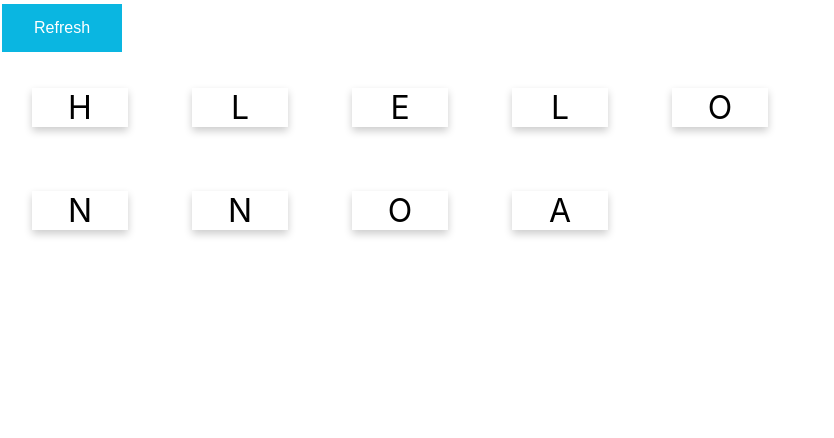
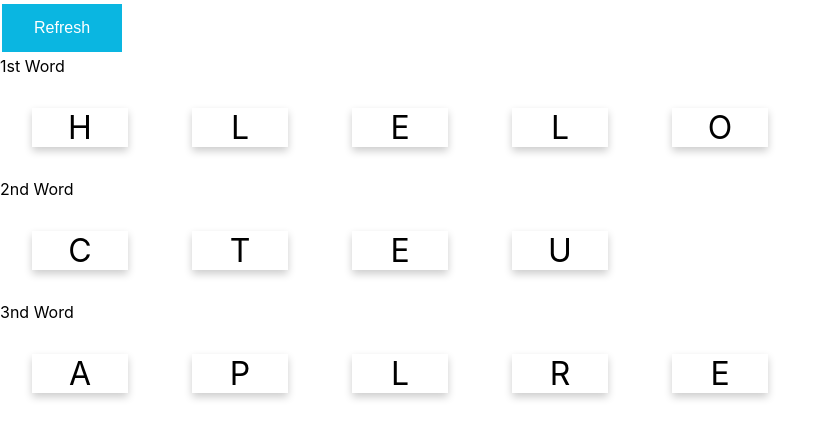
Before and after one commit to windywine7895123/6310110270_3SA03, a React (Create React App) app in the folder card-game/: page / in a window 1280 px wide. Shown: the top 438 px of the page, without its empty margins (0-834 px from the left). Built offline with nearby package versions, Linux system fonts and the light colour scheme.

Commit message:
7.2 Add more Word

```diff
--- a/card-game/src/App.js
+++ b/card-game/src/App.js
@@ -9,9 +9,18 @@ const buttonRefresh = () =>
 function App() {
   return (
     <div>
-        <button className = 'button button1' onClick={buttonRefresh}>Refresh</button>
-        <WordCard value="hello"/>
-        <WordCard value="Nano"/>
+
+          <button className = 'button button1' onClick={buttonRefresh}>Refresh</button>
+          <br></br>
+          1st Word
+          <WordCard value="hello"/>
+
+          2nd Word
+          <WordCard value="Cute"/>
+
+          3nd Word
+          <WordCard value="Pearl"/>
+
     </div>
     );
   }
```
